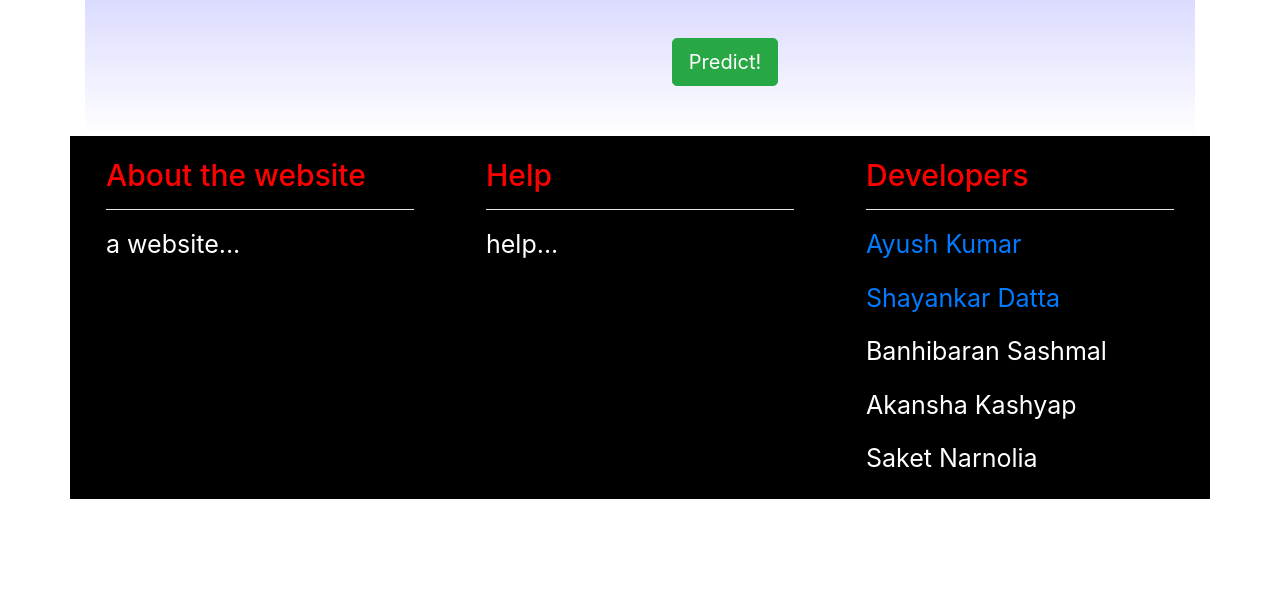
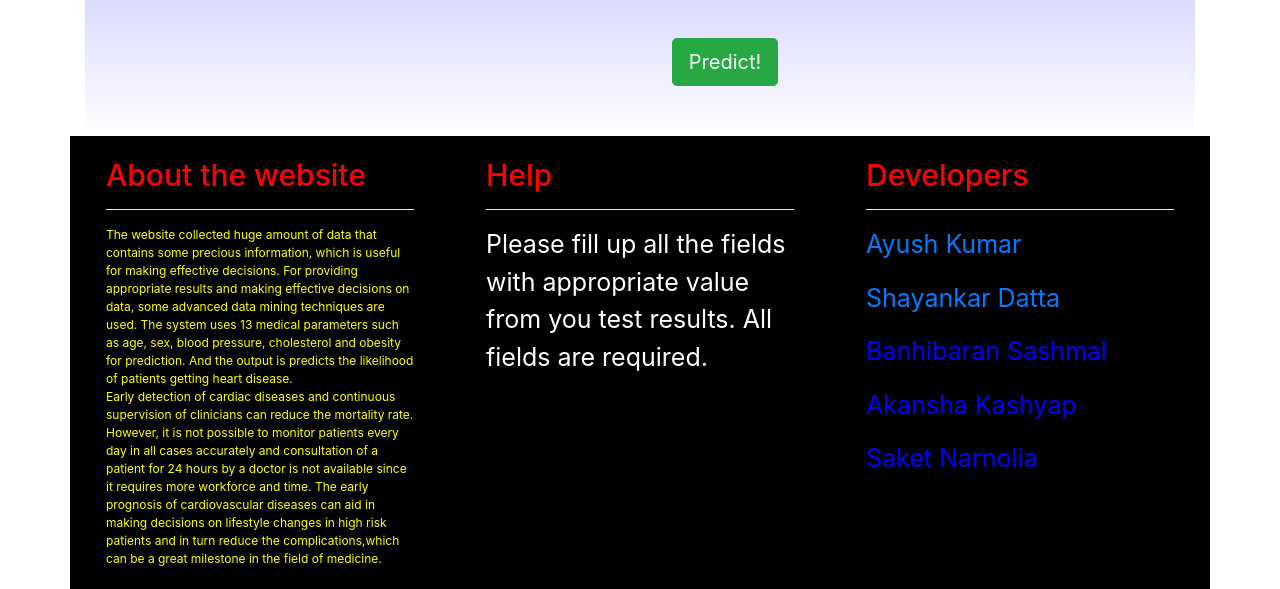
Before and after one commit to ShayankarDatta/project, a Flask app: page / in a window 1280 px wide. Shown: the part 1464-2053 px from the top of the page. Before the commit the page ends 1963 px from the top, so only its background shows below. Run offline with Flask 2, Linux system fonts and the light colour scheme; parts of the project's set-up code (start-up, migrations or seed data) failed here and were passed over; some libraries are stand-ins or nearby versions; some web fonts are replaced.

Commit message:
Update index.html

```diff
--- a/templates/index.html
+++ b/templates/index.html
@@ -156,11 +156,11 @@
 <div class="container">
 <div class="row" style="background-color: black;">
   <div class="col-sm-4">
-    <div class="card" style="background-color: black; color:  white;">
+    <div class="card" style="background-color: black; color:  yellow;">
       <div class="card-body">
         <h5 class="card-title" style="font-size: 30px; color: red;">About the website</h5>
         <hr style="background-color: white;">
-        <p class="card-text" style="font-size: 25px;"> a website...</p>
+        <p class="card-text" style="font-size: 12px;">The website collected huge amount of data that contains some precious information, which is useful for making effective decisions. For providing appropriate results and making effective decisions on data, some advanced data mining techniques are used. The system uses 13 medical parameters such as age, sex, blood pressure, cholesterol and obesity for prediction. And the output is predicts the likelihood of patients getting heart disease.<br>Early detection of cardiac diseases and continuous supervision of clinicians can reduce the mortality rate. However, it is not possible to monitor patients every day in all cases accurately and consultation of a patient for 24 hours by a doctor is not available since it requires more workforce and time. The early prognosis of cardiovascular diseases can aid in making decisions on lifestyle changes in high risk patients and in turn reduce the complications,which can be a great milestone in the field of medicine.</p>
       </div>
     </div>
   </div>
@@ -171,14 +171,14 @@
       	<div class="card-body">
         	<h5 class="card-title" style="font-size: 30px; color: red;">Help</h5>
         	<hr style="background-color: white;">
-        	<p class="card-text" style="font-size: 25px;">help...</p>
+        	<p class="card-text" style="font-size: 25px;"> Please fill up all the fields with appropriate value from you test results. All fields are required. </p>
 
       	</div>
     	</div>
 		</div>
 
 		<div class="col-sm-4">
-    	<div class="card" style="background-color: black; color:  white;">
+    	<div class="card" style="background-color: black; color: blue;">
       	<div class="card-body">
         	<h5 class="card-title" style="font-size: 30px; color: red;">Developers</h5>
         	<hr style="background-color: white;">
```
